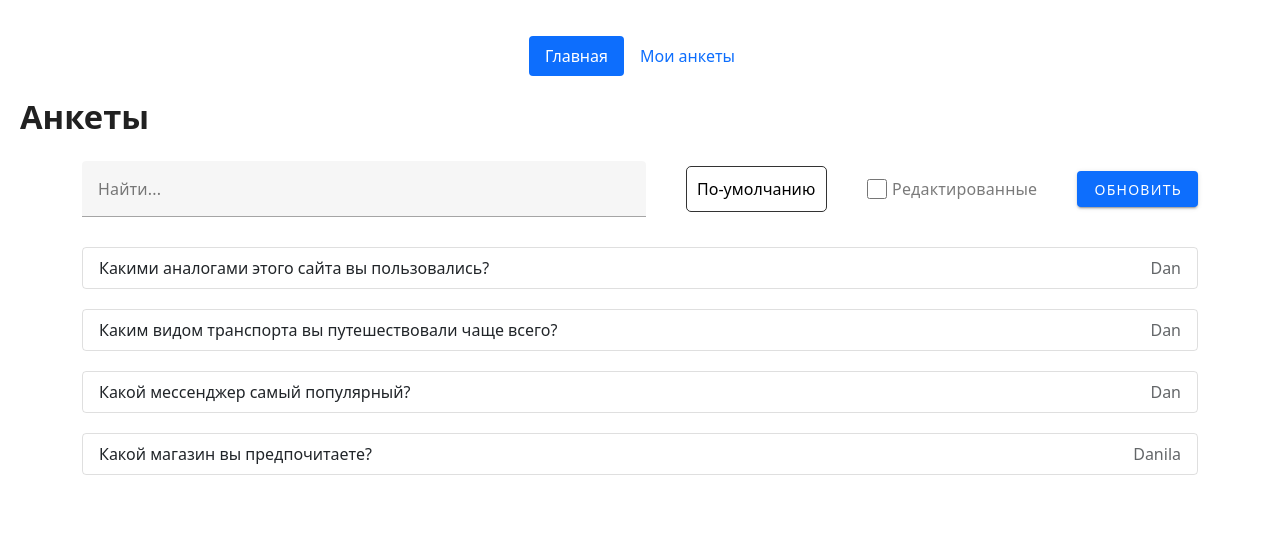
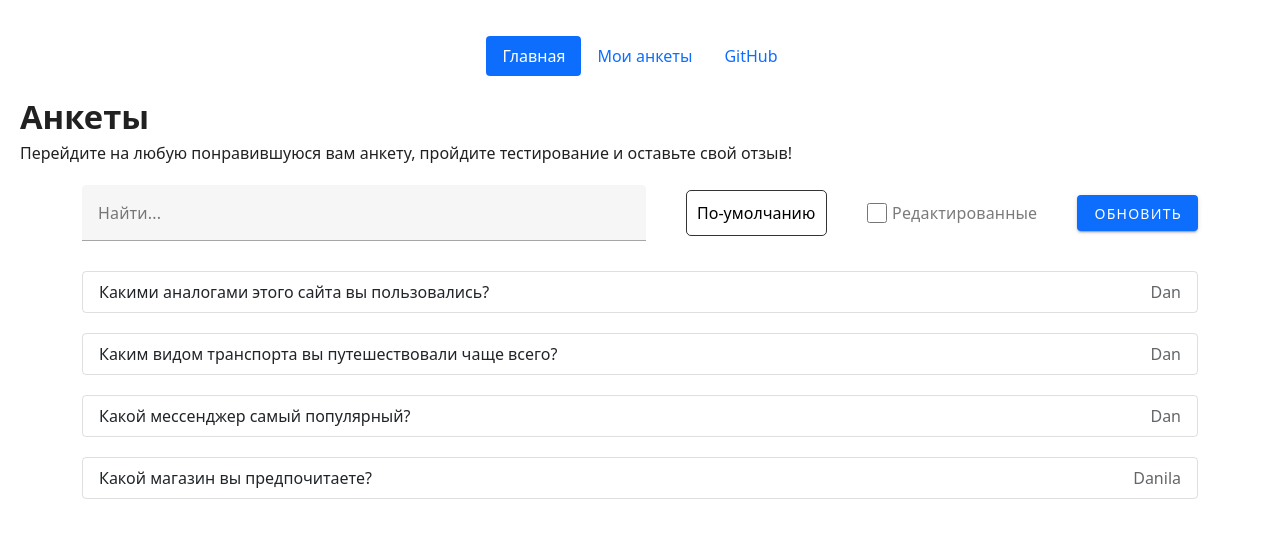
Before and after one commit to DanilaEgorenko/Questioning-Frontend, a Vue app: page / in a window 1280 px wide. Shown: the top 538 px of the page. Built offline with nearby package versions, Linux system fonts and the light colour scheme.

Commit message:
add subscribe and link on github

```diff
--- a/src/App.vue
+++ b/src/App.vue
@@ -22,6 +22,7 @@ export default {
           <RouterLink to="/">Главная</RouterLink>
           <RouterLink v-if="isLogin" to="/profile">Мои анкеты</RouterLink>
           <a v-else @click="login">Войти</a>
+          <a href="https://github.com/DanilaEgorenko/questioning-frontend" target="_blank">GitHub</a>
         </nav>
       </div>
     </header>
--- a/src/views/HomeView.vue
+++ b/src/views/HomeView.vue
@@ -38,6 +38,7 @@ export default {
 </script>
 <template>
     <h1>Анкеты</h1>
+    <p>Перейдите на любую понравившуюся вам анкету, пройдите тестирование и оставьте свой отзыв!</p>
     <div class="d-flex settings">
         <Search @input="handleSearch" v-model="searchInput" />
         <SortSelect @change="handleSort" />
```
